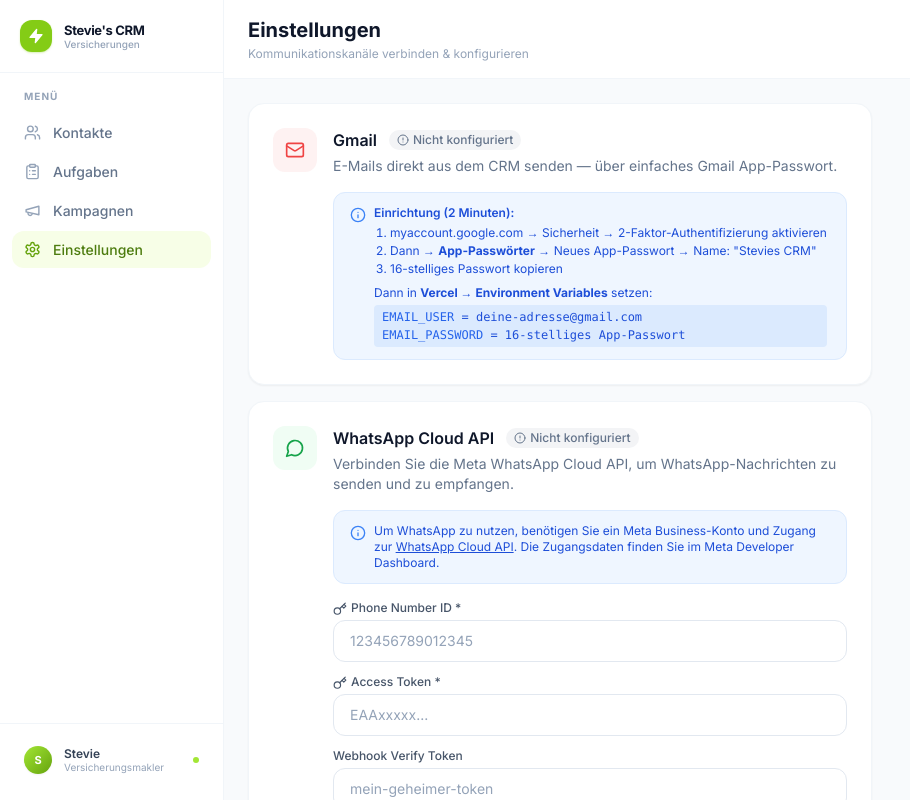
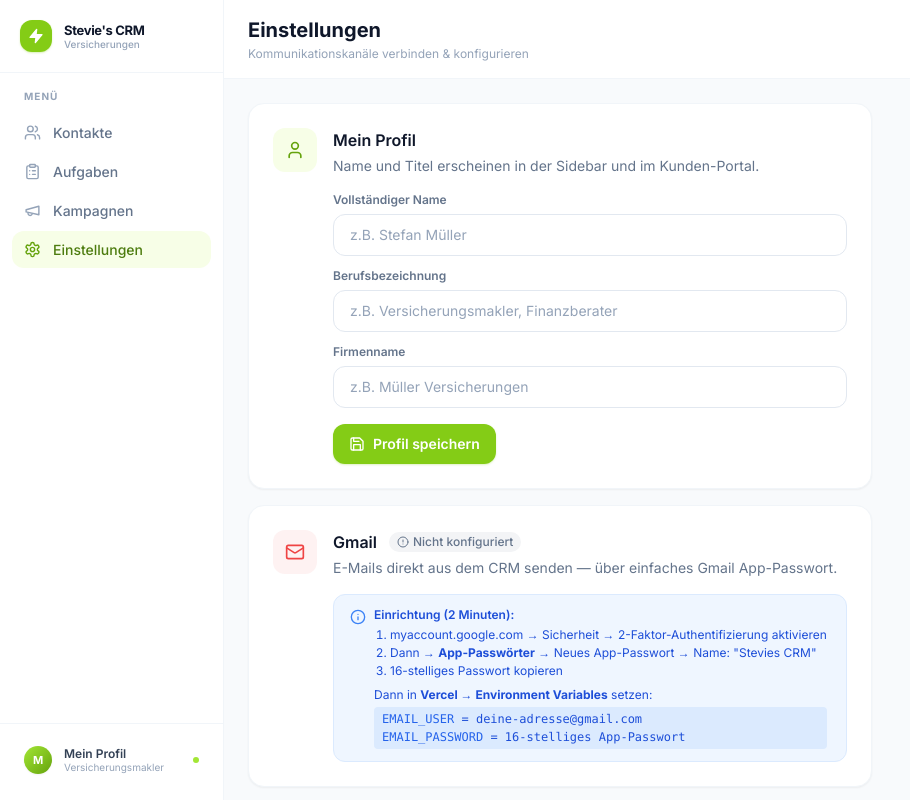
Before and after one commit to Veit-Heller/einkommunikationskanal, a Next.js app: page /settings in a window 1280 px wide. Shown: the whole page, without its empty margins (0-910 px from the left). Built offline with nearby package versions, Linux system fonts and the light colour scheme; no server answers; the database is empty.

Commit message:
feat: konfigurierbares Profil (Name, Titel, Firma)
- Neue API /api/settings/profile (GET/POST)
- Sidebar zeigt echten Namen + Berufsbezeichnung aus DB
- Firmenname im Logo-Bereich der Sidebar
- Profilbearbeitung ganz oben in Einstellungen

Co-Authored-By: Claude Sonnet 4.6 <noreply@anthropic.com>

```diff
--- /dev/null
+++ b/app/api/settings/profile/route.ts
@@ -0,0 +1,30 @@
+import { NextRequest, NextResponse } from "next/server";
+import { prisma } from "@/lib/prisma";
+
+export async function GET() {
+  try {
+    const row = await prisma.integration.findUnique({ where: { type: "profile" } });
+    const profile = row?.config ? JSON.parse(row.config) : { name: "", role: "", company: "" };
+    return NextResponse.json({ profile });
+  } catch {
+    return NextResponse.json({ profile: { name: "", role: "", company: "" } });
+  }
+}
+
+export async function POST(request: NextRequest) {
+  try {
+    const body = await request.json();
+    const { name, role, company } = body;
+
+    await prisma.integration.upsert({
+      where: { type: "profile" },
+      create: { type: "profile", config: JSON.stringify({ name, role, company }) },
+      update: { config: JSON.stringify({ name, role, company }) },
+    });
+
+    return NextResponse.json({ success: true, profile: { name, role, company } });
+  } catch (error) {
+    console.error("POST /api/settings/profile error:", error);
+    return NextResponse.json({ error: "Fehler beim Speichern" }, { status: 500 });
+  }
+}
--- a/app/settings/page.tsx
+++ b/app/settings/page.tsx
@@ -11,6 +11,7 @@ import {
   Info,
   Shield,
   Key,
+  User,
 } from "lucide-react";
 
 interface IntegrationStatus {
@@ -34,14 +35,39 @@ export default function SettingsPage() {
     webhookVerifyToken: "",
     businessAccountId: "",
   });
-  const [savingWhatsapp, setSavingWhatsapp] = useState(false);
-  const [whatsappSaved, setWhatsappSaved] = useState(false);
-  const [whatsappError, setWhatsappError] = useState<string | null>(null);
-  const [gmailError, setGmailError] = useState<string | null>(null);
+  const [savingWhatsapp, setSavingWhatsapp]   = useState(false);
+  const [whatsappSaved, setWhatsappSaved]     = useState(false);
+  const [whatsappError, setWhatsappError]     = useState<string | null>(null);
+  const [gmailError, setGmailError]           = useState<string | null>(null);
+
+  // Profile
+  const [profile, setProfile]         = useState({ name: "", role: "", company: "" });
+  const [savingProfile, setSavingProfile] = useState(false);
+  const [profileSaved, setProfileSaved]   = useState(false);
 
   useEffect(() => {
     loadIntegrations();
+    fetch("/api/settings/profile")
+      .then(r => r.json())
+      .then(d => { if (d.profile) setProfile(d.profile); })
+      .catch(() => {});
   }, []);
+
+  async function saveProfile() {
+    setSavingProfile(true);
+    setProfileSaved(false);
+    try {
+      await fetch("/api/settings/profile", {
+        method: "POST",
+        headers: { "Content-Type": "application/json" },
+        body: JSON.stringify(profile),
+      });
+      setProfileSaved(true);
+      setTimeout(() => setProfileSaved(false), 3000);
+    } finally {
+      setSavingProfile(false);
+    }
+  }
 
   async function loadIntegrations() {
     try {
@@ -90,6 +116,70 @@ async function saveWhatsApp() {
       </div>
 
       <div className="px-6 max-w-2xl">
+
+      {/* Profile */}
+      <div className="bg-white rounded-2xl border border-slate-100 p-6 mb-4 shadow-sm">
+        <div className="flex items-start gap-4">
+          <div className="w-11 h-11 bg-lime-50 rounded-xl flex items-center justify-center flex-shrink-0">
+            <User className="w-5 h-5 text-lime-600" />
+          </div>
+          <div className="flex-1">
+            <h2 className="font-semibold text-slate-900 mb-1">Mein Profil</h2>
+            <p className="text-sm text-slate-500 mb-4">
+              Name und Titel erscheinen in der Sidebar und im Kunden-Portal.
+            </p>
+            <div className="space-y-3">
+              <div>
+                <label className="block text-xs font-semibold text-slate-500 mb-1.5">Vollständiger Name</label>
+                <input
+                  type="text"
+                  value={profile.name}
+                  onChange={e => setProfile({ ...profile, name: e.target.value })}
+                  placeholder="z.B. Stefan Müller"
+                  className="input"
+                />
+              </div>
+              <div>
+                <label className="block text-xs font-semibold text-slate-500 mb-1.5">Berufsbezeichnung</label>
+                <input
+                  type="text"
+                  value={profile.role}
+                  onChange={e => setProfile({ ...profile, role: e.target.value })}
+                  placeholder="z.B. Versicherungsmakler, Finanzberater"
+                  className="input"
+                />
+              </div>
+              <div>
+                <label className="block text-xs font-semibold text-slate-500 mb-1.5">Firmenname</label>
+                <input
+                  type="text"
+                  value={profile.company}
+                  onChange={e => setProfile({ ...profile, company: e.target.value })}
+                  placeholder="z.B. Müller Versicherungen"
+                  className="input"
+                />
+              </div>
+              <div className="flex items-center gap-3 pt-1">
+                <button
+                  onClick={saveProfile}
+                  disabled={savingProfile}
+                  className="btn-primary"
+                >
+                  {savingProfile
+                    ? <Loader2 className="w-4 h-4 animate-spin" />
+                    : <Save className="w-4 h-4" />}
+                  Profil speichern
+                </button>
+                {profileSaved && (
+                  <span className="flex items-center gap-1.5 text-sm text-emerald-600 font-medium">
+                    <CheckCircle2 className="w-4 h-4" /> Gespeichert!
+                  </span>
+                )}
+              </div>
+            </div>
+          </div>
+        </div>
+      </div>
 
       {/* Gmail Integration */}
       <div className="bg-white rounded-2xl border border-slate-100 p-6 mb-4 shadow-sm">
--- a/components/Sidebar.tsx
+++ b/components/Sidebar.tsx
@@ -11,9 +11,16 @@ import {
   Zap,
 } from "lucide-react";
 
+interface Profile {
+  name: string;
+  role: string;
+  company: string;
+}
+
 export default function Sidebar() {
   const pathname = usePathname();
   const [overdueCount, setOverdueCount] = useState(0);
+  const [profile, setProfile] = useState<Profile>({ name: "", role: "", company: "" });
 
   useEffect(() => {
     async function fetchCount() {
@@ -30,12 +37,24 @@ export default function Sidebar() {
     return () => clearInterval(interval);
   }, []);
 
+  useEffect(() => {
+    fetch("/api/settings/profile")
+      .then(r => r.json())
+      .then(d => { if (d.profile) setProfile(d.profile); })
+      .catch(() => {});
+  }, []);
+
   const navItems = [
-    { href: "/contacts", label: "Kontakte", icon: Users },
-    { href: "/tasks", label: "Aufgaben", icon: ClipboardList, badge: overdueCount },
-    { href: "/campaigns", label: "Kampagnen", icon: Megaphone },
-    { href: "/settings", label: "Einstellungen", icon: Settings },
+    { href: "/contacts", label: "Kontakte",      icon: Users },
+    { href: "/tasks",    label: "Aufgaben",       icon: ClipboardList, badge: overdueCount },
+    { href: "/campaigns",label: "Kampagnen",      icon: Megaphone },
+    { href: "/settings", label: "Einstellungen",  icon: Settings },
   ];
+
+  // Display fallbacks
+  const displayName    = profile.name    || "Mein Profil";
+  const displayRole    = profile.role    || "Versicherungsmakler";
+  const displayInitial = (profile.name || "M").charAt(0).toUpperCase();
 
   return (
     <div className="flex flex-col w-56 min-h-screen bg-white border-r border-slate-100">
@@ -45,8 +64,8 @@ export default function Sidebar() {
           <Zap className="w-4 h-4 text-white" fill="white" />
         </div>
         <div className="min-w-0">
-          <div className="font-bold text-[13px] text-slate-900 leading-tight tracking-tight">
-            Stevie&apos;s CRM
+          <div className="font-bold text-[13px] text-slate-900 leading-tight tracking-tight truncate">
+            {profile.company || "Stevie's CRM"}
           </div>
           <div className="text-[10px] text-slate-400 leading-tight font-medium">
             Versicherungen
@@ -93,20 +112,23 @@ export default function Sidebar() {
 
       {/* User footer */}
       <div className="px-3 pb-4 border-t border-slate-100 pt-3">
-        <div className="flex items-center gap-3 px-3 py-2.5 rounded-xl hover:bg-slate-50 transition-colors cursor-pointer group">
+        <Link
+          href="/settings"
+          className="flex items-center gap-3 px-3 py-2.5 rounded-xl hover:bg-slate-50 transition-colors cursor-pointer group"
+        >
           <div className="w-7 h-7 rounded-full bg-gradient-to-br from-lime-400 to-lime-600 flex items-center justify-center text-[11px] font-bold text-white shadow-sm flex-shrink-0">
-            S
+            {displayInitial}
           </div>
           <div className="flex-1 min-w-0">
             <div className="text-xs font-semibold text-slate-700 truncate leading-tight">
-              Stevie
+              {displayName}
             </div>
             <div className="text-[10px] text-slate-400 truncate leading-tight">
-              Versicherungsmakler
+              {displayRole}
             </div>
           </div>
           <div className="w-1.5 h-1.5 rounded-full bg-lime-400 flex-shrink-0" />
-        </div>
+        </Link>
       </div>
     </div>
   );
```
